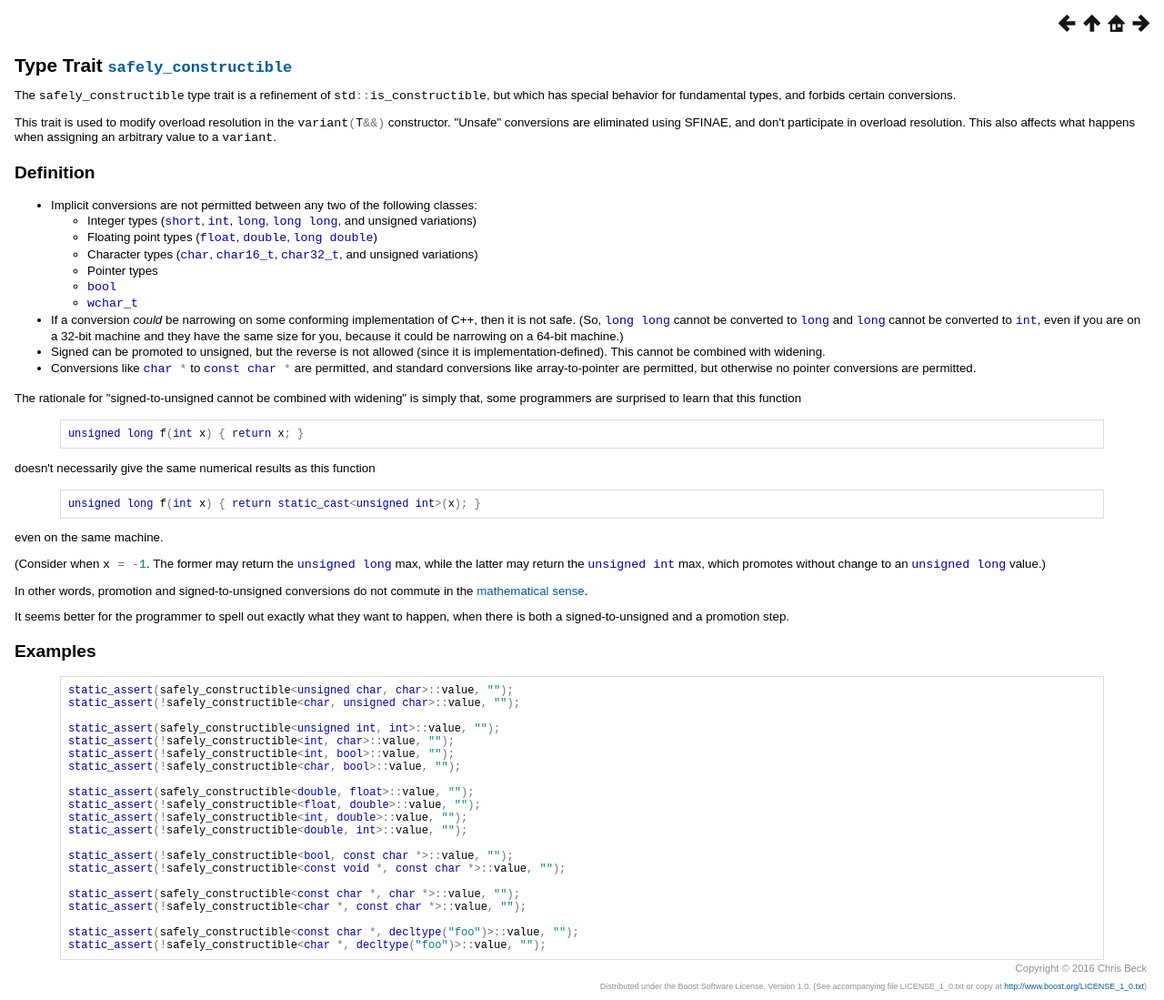
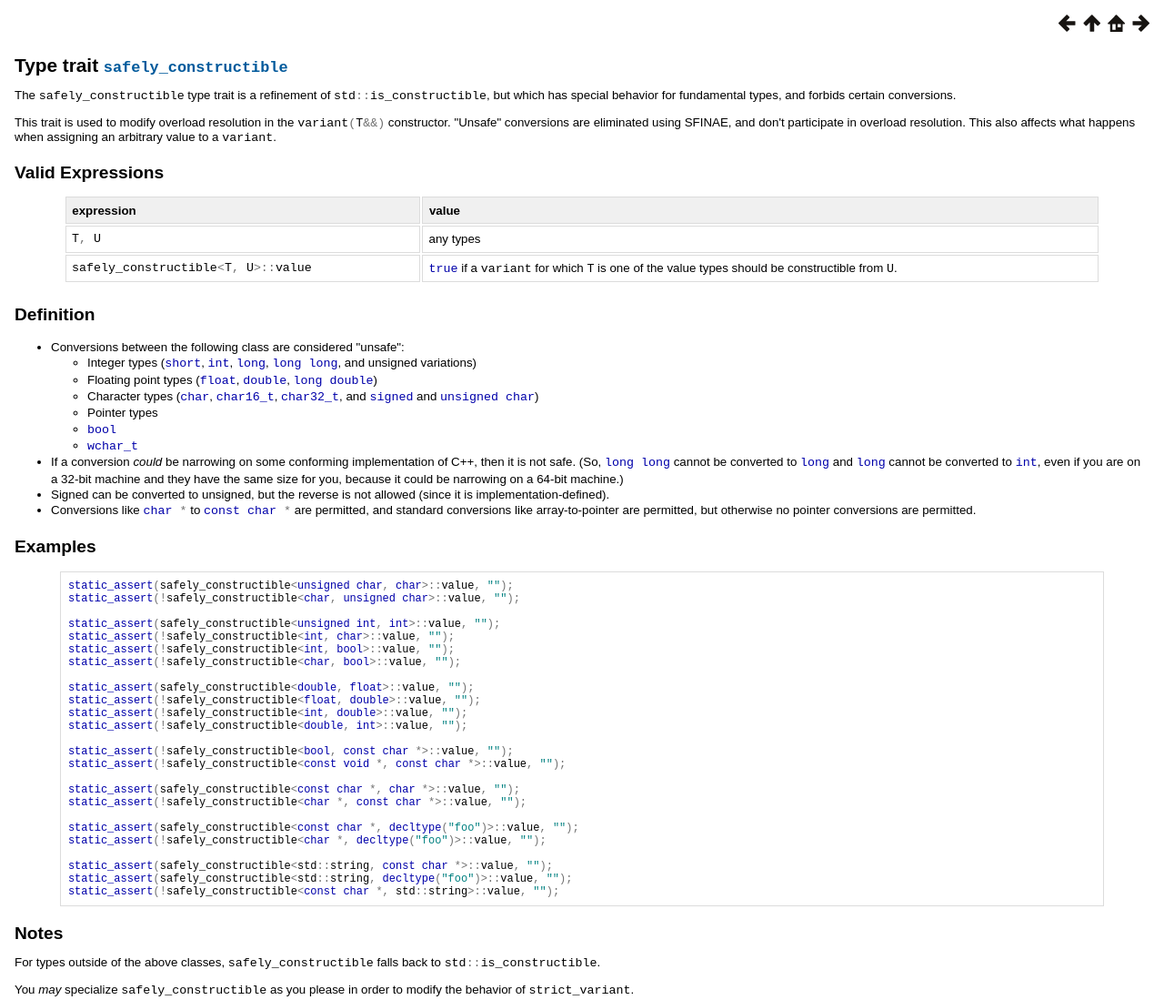
Before and after one commit to cbeck88/strict-variant, a plain HTML site: page strict_variant/reference/safely_constructible.html in a window 1280 px wide. Shown: the top 1099 px of the page at 91% size. Drawn offline with Linux system fonts and the light colour scheme.

Commit message:
update docu

```diff
--- a/strict_variant/reference/class_template_recursive_wrapper.html
+++ b/strict_variant/reference/class_template_recursive_wrapper.html
@@ -7,7 +7,7 @@
 <link rel="home" href="../../index.html" title="Chapter&#160;1.&#160;Strict Variant 0.0">
 <link rel="up" href="../reference.html" title="Reference">
 <link rel="prev" href="class_template_variant.html" title="Class template variant">
-<link rel="next" href="safely_constructible.html" title="Type Trait safely_constructible">
+<link rel="next" href="safely_constructible.html" title="Type trait safely_constructible">
 </head>
 <body bgcolor="white" text="black" link="#0000FF" vlink="#840084" alink="#0000FF">
 <div class="spirit-nav">
--- a/strict_variant/reference/safely_constructible.html
+++ b/strict_variant/reference/safely_constructible.html
@@ -1,21 +1,21 @@
 <html>
 <head>
 <meta http-equiv="Content-Type" content="text/html; charset=US-ASCII">
-<title>Type Trait safely_constructible</title>
+<title>Type trait safely_constructible</title>
 <link rel="stylesheet" href="../../boostbook.css" type="text/css">
 <meta name="generator" content="DocBook XSL Stylesheets V1.75.2">
 <link rel="home" href="../../index.html" title="Chapter&#160;1.&#160;Strict Variant 0.0">
 <link rel="up" href="../reference.html" title="Reference">
 <link rel="prev" href="class_template_recursive_wrapper.html" title="Class template recursive_wrapper">
-<link rel="next" href="includes.html" title="Includes">
+<link rel="next" href="type_trait_dominates.html" title="Type trait dominates">
 </head>
 <body bgcolor="white" text="black" link="#0000FF" vlink="#840084" alink="#0000FF">
 <div class="spirit-nav">
-<a accesskey="p" href="class_template_recursive_wrapper.html"><img src="../../images/prev.png" alt="Prev"></a><a accesskey="u" href="../reference.html"><img src="../../images/up.png" alt="Up"></a><a accesskey="h" href="../../index.html"><img src="../../images/home.png" alt="Home"></a><a accesskey="n" href="includes.html"><img src="../../images/next.png" alt="Next"></a>
+<a accesskey="p" href="class_template_recursive_wrapper.html"><img src="../../images/prev.png" alt="Prev"></a><a accesskey="u" href="../reference.html"><img src="../../images/up.png" alt="Up"></a><a accesskey="h" href="../../index.html"><img src="../../images/home.png" alt="Home"></a><a accesskey="n" href="type_trait_dominates.html"><img src="../../images/next.png" alt="Next"></a>
 </div>
 <div class="section">
 <div class="titlepage"><div><div><h3 class="title">
-<a name="strict_variant.reference.safely_constructible"></a><a class="link" href="safely_constructible.html" title="Type Trait safely_constructible">Type Trait
+<a name="strict_variant.reference.safely_constructible"></a><a class="link" href="safely_constructible.html" title="Type trait safely_constructible">Type trait
       <code class="computeroutput"><span class="identifier">safely_constructible</span></code></a>
 </h3></div></div></div>
 <p>
@@ -32,12 +32,62 @@
       </p>
 <h4>
 <a name="strict_variant.reference.safely_constructible.h0"></a>
+        <span><a name="strict_variant.reference.safely_constructible.valid_expressions"></a></span><a class="link" href="safely_constructible.html#strict_variant.reference.safely_constructible.valid_expressions">Valid
+        Expressions</a>
+      </h4>
+<div class="informaltable"><table class="table">
+<colgroup>
+<col>
+<col>
+</colgroup>
+<thead><tr>
+<th>
+                <p>
+                  expression
+                </p>
+              </th>
+<th>
+                <p>
+                  value
+                </p>
+              </th>
+</tr></thead>
+<tbody>
+<tr>
+<td>
+                <p>
+                  <code class="computeroutput"><span class="identifier">T</span><span class="special">,</span>
+                  <span class="identifier">U</span></code>
+                </p>
+              </td>
+<td>
+                <p>
+                  any types
+                </p>
+              </td>
+</tr>
+<tr>
+<td>
+                <p>
+                  <code class="computeroutput"><span class="identifier">safely_constructible</span><span class="special">&lt;</span><span class="identifier">T</span><span class="special">,</span> <span class="identifier">U</span><span class="special">&gt;::</span><span class="identifier">value</span></code>
+                </p>
+              </td>
+<td>
+                <p>
+                  <code class="computeroutput"><span class="keyword">true</span></code> if a <code class="computeroutput"><span class="identifier">variant</span></code> for which <code class="computeroutput"><span class="identifier">T</span></code> is one of the value types should
+                  be constructible from <code class="computeroutput"><span class="identifier">U</span></code>.
+                </p>
+              </td>
+</tr>
+</tbody>
+</table></div>
+<h4>
+<a name="strict_variant.reference.safely_constructible.h1"></a>
         <span><a name="strict_variant.reference.safely_constructible.definition"></a></span><a class="link" href="safely_constructible.html#strict_variant.reference.safely_constructible.definition">Definition</a>
       </h4>
 <div class="itemizedlist"><ul class="itemizedlist" type="disc">
 <li class="listitem">
-            Implicit conversions are not permitted between any two of the following
-            classes:
+            Conversions between the following class are considered "unsafe":
             <div class="itemizedlist"><ul class="itemizedlist" type="circle">
 <li class="listitem">
                   Integer types (<code class="computeroutput"><span class="keyword">short</span></code>,
@@ -50,7 +100,8 @@
                 </li>
 <li class="listitem">
                   Character types (<code class="computeroutput"><span class="keyword">char</span></code>,
-                  <code class="computeroutput"><span class="keyword">char16_t</span></code>, <code class="computeroutput"><span class="keyword">char32_t</span></code>, and unsigned variations)
+                  <code class="computeroutput"><span class="keyword">char16_t</span></code>, <code class="computeroutput"><span class="keyword">char32_t</span></code>, and <code class="computeroutput"><span class="keyword">signed</span></code>
+                  and <code class="computeroutput"><span class="keyword">unsigned</span> <span class="keyword">char</span></code>)
                 </li>
 <li class="listitem">
                   Pointer types
@@ -72,8 +123,8 @@
             because it could be narrowing on a 64-bit machine.)
           </li>
 <li class="listitem">
-            Signed can be promoted to unsigned, but the reverse is not allowed (since
-            it is implementation-defined). This cannot be combined with widening.
+            Signed can be converted to unsigned, but the reverse is not allowed (since
+            it is implementation-defined).
           </li>
 <li class="listitem">
             Conversions like <code class="computeroutput"><span class="keyword">char</span> <span class="special">*</span></code>
@@ -83,40 +134,8 @@
             conversions are permitted.
           </li>
 </ul></div>
-<p>
-        The rationale for "signed-to-unsigned cannot be combined with widening"
-        is simply that, some programmers are surprised to learn that this function
-      </p>
-<pre class="programlisting"><span class="keyword">unsigned</span> <span class="keyword">long</span> <span class="identifier">f</span><span class="special">(</span><span class="keyword">int</span> <span class="identifier">x</span><span class="special">)</span> <span class="special">{</span> <span class="keyword">return</span> <span class="identifier">x</span><span class="special">;</span> <span class="special">}</span>
-</pre>
-<p>
-        doesn't necessarily give the same numerical results as this function
-      </p>
-<pre class="programlisting"><span class="keyword">unsigned</span> <span class="keyword">long</span> <span class="identifier">f</span><span class="special">(</span><span class="keyword">int</span> <span class="identifier">x</span><span class="special">)</span> <span class="special">{</span> <span class="keyword">return</span> <span class="keyword">static_cast</span><span class="special">&lt;</span><span class="keyword">unsigned</span> <span class="keyword">int</span><span class="special">&gt;(</span><span class="identifier">x</span><span class="special">);</span> <span class="special">}</span>
-</pre>
-<p>
-        even on the same machine.
-      </p>
-<p>
-        (Consider when <code class="computeroutput"><span class="identifier">x</span> <span class="special">=</span>
-        <span class="special">-</span><span class="number">1</span></code>.
-        The former may return the <code class="computeroutput"><span class="keyword">unsigned</span>
-        <span class="keyword">long</span></code> max, while the latter may return
-        the <code class="computeroutput"><span class="keyword">unsigned</span> <span class="keyword">int</span></code>
-        max, which promotes without change to an <code class="computeroutput"><span class="keyword">unsigned</span>
-        <span class="keyword">long</span></code> value.)
-      </p>
-<p>
-        In other words, promotion and signed-to-unsigned conversions do not commute
-        in the <a href="https://en.wikipedia.org/wiki/Commutative_diagram" target="_top">mathematical
-        sense</a>.
-      </p>
-<p>
-        It seems better for the programmer to spell out exactly what they want to
-        happen, when there is both a signed-to-unsigned and a promotion step.
-      </p>
 <h4>
-<a name="strict_variant.reference.safely_constructible.h1"></a>
+<a name="strict_variant.reference.safely_constructible.h2"></a>
         <span><a name="strict_variant.reference.safely_constructible.examples"></a></span><a class="link" href="safely_constructible.html#strict_variant.reference.safely_constructible.examples">Examples</a>
       </h4>
 <pre class="programlisting"><span class="keyword">static_assert</span><span class="special">(</span><span class="identifier">safely_constructible</span><span class="special">&lt;</span><span class="keyword">unsigned</span> <span class="keyword">char</span><span class="special">,</span> <span class="keyword">char</span><span class="special">&gt;::</span><span class="identifier">value</span><span class="special">,</span> <span class="string">""</span><span class="special">);</span>
@@ -140,7 +159,23 @@
 
 <span class="keyword">static_assert</span><span class="special">(</span><span class="identifier">safely_constructible</span><span class="special">&lt;</span><span class="keyword">const</span> <span class="keyword">char</span> <span class="special">*,</span> <span class="keyword">decltype</span><span class="special">(</span><span class="string">"foo"</span><span class="special">)&gt;::</span><span class="identifier">value</span><span class="special">,</span> <span class="string">""</span><span class="special">);</span>
 <span class="keyword">static_assert</span><span class="special">(!</span><span class="identifier">safely_constructible</span><span class="special">&lt;</span><span class="keyword">char</span> <span class="special">*,</span> <span class="keyword">decltype</span><span class="special">(</span><span class="string">"foo"</span><span class="special">)&gt;::</span><span class="identifier">value</span><span class="special">,</span> <span class="string">""</span><span class="special">);</span>
+
+<span class="keyword">static_assert</span><span class="special">(</span><span class="identifier">safely_constructible</span><span class="special">&lt;</span><span class="identifier">std</span><span class="special">::</span><span class="identifier">string</span><span class="special">,</span> <span class="keyword">const</span> <span class="keyword">char</span> <span class="special">*&gt;::</span><span class="identifier">value</span><span class="special">,</span> <span class="string">""</span><span class="special">);</span>
+<span class="keyword">static_assert</span><span class="special">(</span><span class="identifier">safely_constructible</span><span class="special">&lt;</span><span class="identifier">std</span><span class="special">::</span><span class="identifier">string</span><span class="special">,</span> <span class="keyword">decltype</span><span class="special">(</span><span class="string">"foo"</span><span class="special">)&gt;::</span><span class="identifier">value</span><span class="special">,</span> <span class="string">""</span><span class="special">);</span>
+<span class="keyword">static_assert</span><span class="special">(!</span><span class="identifier">safely_constructible</span><span class="special">&lt;</span><span class="keyword">const</span> <span class="keyword">char</span> <span class="special">*,</span> <span class="identifier">std</span><span class="special">::</span><span class="identifier">string</span><span class="special">&gt;::</span><span class="identifier">value</span><span class="special">,</span> <span class="string">""</span><span class="special">);</span>
 </pre>
+<h4>
+<a name="strict_variant.reference.safely_constructible.h3"></a>
+        <span><a name="strict_variant.reference.safely_constructible.notes"></a></span><a class="link" href="safely_constructible.html#strict_variant.reference.safely_constructible.notes">Notes</a>
+      </h4>
+<p>
+        For types outside of the above classes, <code class="computeroutput"><span class="identifier">safely_constructible</span></code>
+        falls back to <code class="computeroutput"><span class="identifier">std</span><span class="special">::</span><span class="identifier">is_constructible</span></code>.
+      </p>
+<p>
+        You <span class="emphasis"><em>may</em></span> specialize <code class="computeroutput"><span class="identifier">safely_constructible</span></code>
+        as you please in order to modify the behavior of <code class="computeroutput"><span class="identifier">strict_variant</span></code>.
+      </p>
 </div>
 <table xmlns:rev="http://www.cs.rpi.edu/~gregod/boost/tools/doc/revision" width="100%"><tr>
 <td align="left"></td>
@@ -152,7 +187,7 @@
 </tr></table>
 <hr>
 <div class="spirit-nav">
-<a accesskey="p" href="class_template_recursive_wrapper.html"><img src="../../images/prev.png" alt="Prev"></a><a accesskey="u" href="../reference.html"><img src="../../images/up.png" alt="Up"></a><a accesskey="h" href="../../index.html"><img src="../../images/home.png" alt="Home"></a><a accesskey="n" href="includes.html"><img src="../../images/next.png" alt="Next"></a>
+<a accesskey="p" href="class_template_recursive_wrapper.html"><img src="../../images/prev.png" alt="Prev"></a><a accesskey="u" href="../reference.html"><img src="../../images/up.png" alt="Up"></a><a accesskey="h" href="../../index.html"><img src="../../images/home.png" alt="Home"></a><a accesskey="n" href="type_trait_dominates.html"><img src="../../images/next.png" alt="Next"></a>
 </div>
 </body>
 </html>
```
Also changed, not shown: index.html (+4 -2 lines), strict_variant/intro/design.html (+1 -1 lines), strict_variant/reference.html (+3 -1 lines), strict_variant/reference/class_template_variant.html (+1 -1 lines), strict_variant/reference/includes.html (+3 -3 lines), strict_variant/reference/type_trait_dominates.html (added, +127 -0 lines), 1 other file.
